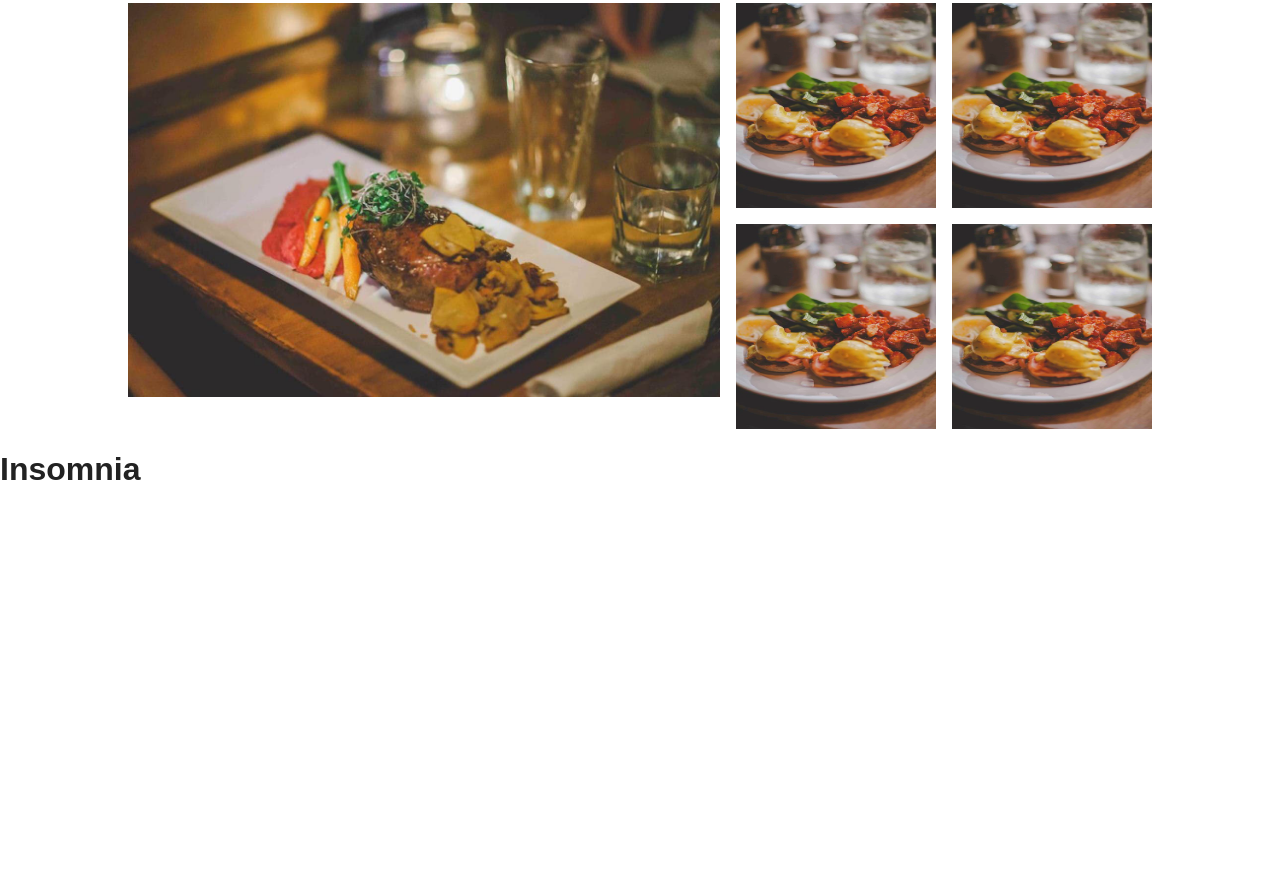
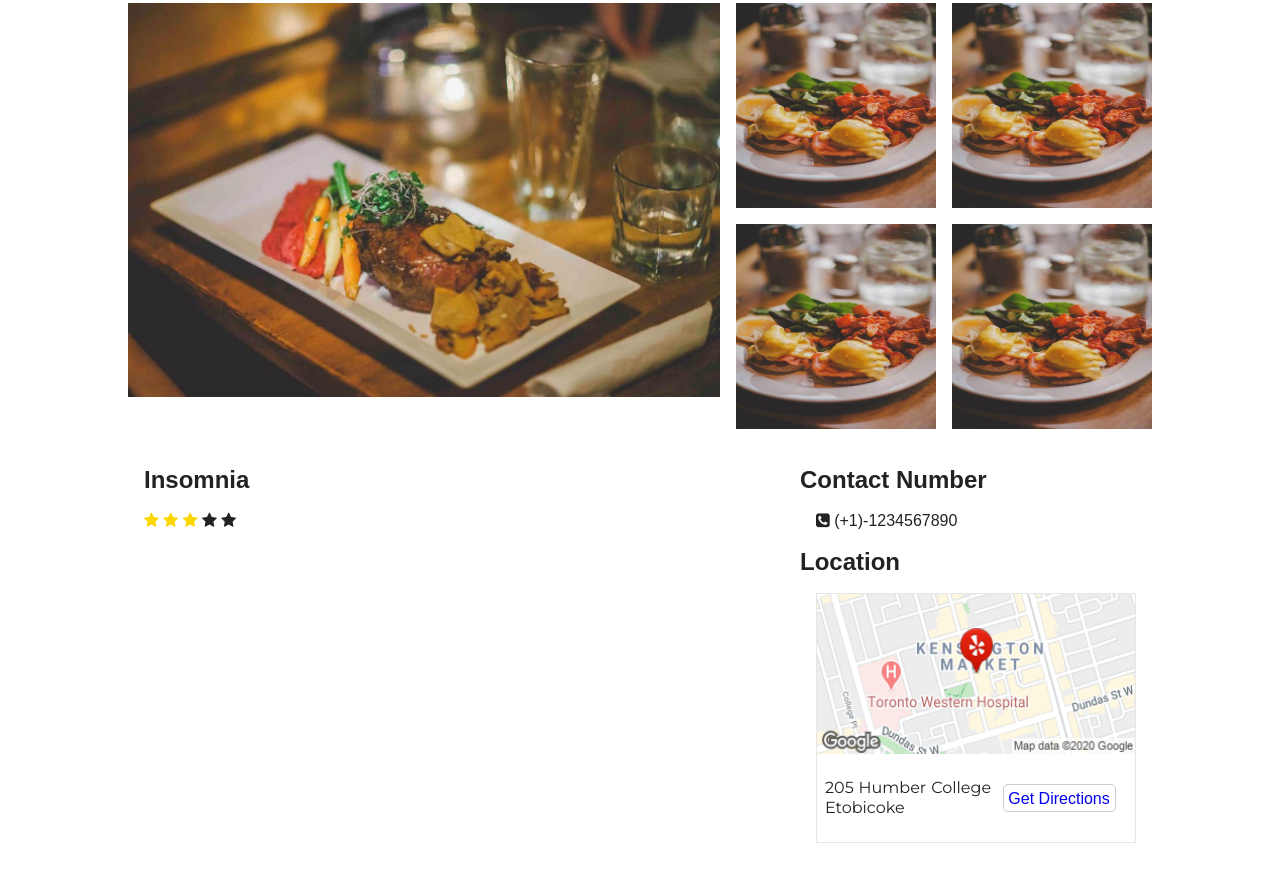
Before and after one commit to amnsworld/CompositeProject, a plain HTML site: page getdetailsofitem.html in a window 1280 px wide. Shown: the part 413-1288 px from the top of the page. Before the commit the page ends 918 px from the top, so only its background shows below. Drawn offline with Linux system fonts and the light colour scheme.

Commit message:
Added item location & rating

```diff
--- a/css/itemdetails.css
+++ b/css/itemdetails.css
@@ -78,3 +78,58 @@
     background-color: green;
     grid-area: 2 / 3 / 3 / 4;
 } */
+
+.item-details{
+    display: flex;
+    max-width: 80%;
+    margin: 1em auto;
+}
+.item-info{
+    flex-basis: 70%;
+    padding-left: 1em;
+}
+
+.item-name h1{
+    margin: 0;
+}
+.address-details{
+    flex-basis: 30%;
+}
+
+.phone-number{
+    margin-left: 1em;
+}
+
+.location-map-box{
+    /* background-color: greenyellow; */
+    width: 20em;
+    /* height: 20em; */
+    margin: 1em;
+    border: 1px solid #e6e6e6;
+}
+
+.loaction-map img{
+    width: 20em;
+    height: 10em;;
+}
+
+.location-address-area{
+    display: flex;
+    padding: 0.5em;
+}
+
+.location-address{
+    font-family: Montserrat, Helvetica, sans-serif;
+    font-size: 1em;
+    text-align: justify;
+    flex-basis: 55%;
+}
+.location-getdirections{
+    margin: auto;
+}
+
+.getdirection-anchor{
+    border: 1px solid #ccc;
+    padding: 0.3em;
+    border-radius: 5px;
+}
--- a/getdetailsofitem.html
+++ b/getdetailsofitem.html
@@ -15,6 +15,7 @@
 		<!-- Reffered star ratings using css here https://www.w3schools.com/howto/tryit.asp?filename=tryhow_css_star_rating -->
 		<!-- Font Awesome Icon Library -->
 		<link rel="stylesheet" href="https://cdnjs.cloudflare.com/ajax/libs/font-awesome/4.7.0/css/font-awesome.min.css">
+
 	</head>
 	<body>
         <header class="header-area">
@@ -110,19 +111,39 @@
 			<section class="item-details">
 				<div class="item-info">
 					<section class="item-name">
-						<h1>Insomnia</h1>
+						<h2>Insomnia</h2>
 					</section>
-					<section class="item-ratings">
-
-					</section>
+					<div class="item-ratings">
+						<span class="fa fa-star star-checked"></span>
+						<span class="fa fa-star star-checked"></span>
+						<span class="fa fa-star star-checked"></span>
+						<span class="fa fa-star"></span>
+						<span class="fa fa-star"></span>
+					</div>
 				</div>
 
 				<section class="address-details">
 					<section class="contact-number">
-
+						<h2>Contact Number</h2>
+						<div class="phone-number">
+							<i class="fa fa-phone-square"></i> (+1)-1234567890
+						</div>
 					</section>
-					<section class="direction-map">
-
+					<section class="location">
+						<h2>Location</h2>
+						<div class="location-map-box">
+							<div class="loaction-map">
+								<img src="img/staticmap.png" alt="Location on a Map">
+							</div>
+							<div class="location-address-area">
+								<div class="location-address">
+									<p>205 Humber College Etobicoke</p>
+								</div>
+								<div class="location-getdirections">
+									<a class="getdirection-anchor" href="#">Get Directions</a>
+								</div>
+							</div>
+						</div>
 					</section>
 				</section>
 			</section>
```
Also changed, not shown: img/staticmap.png (added).
